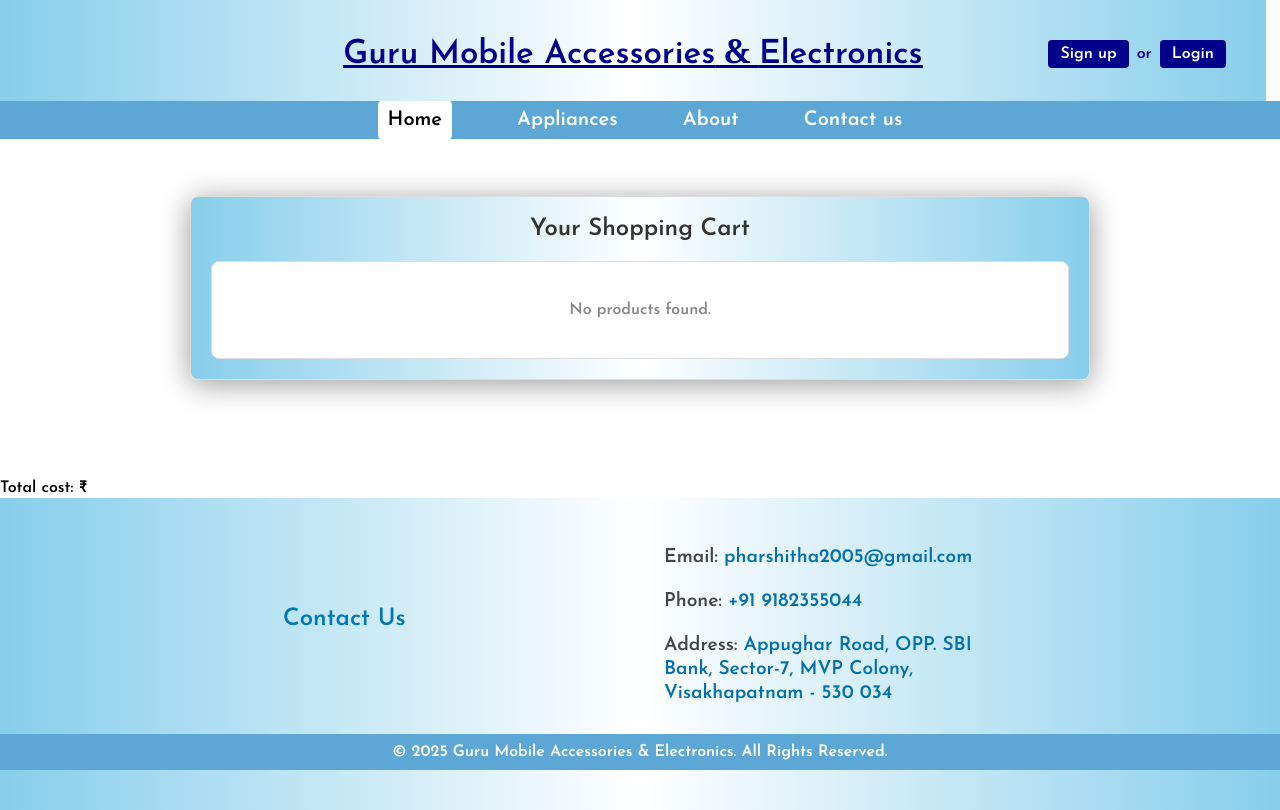
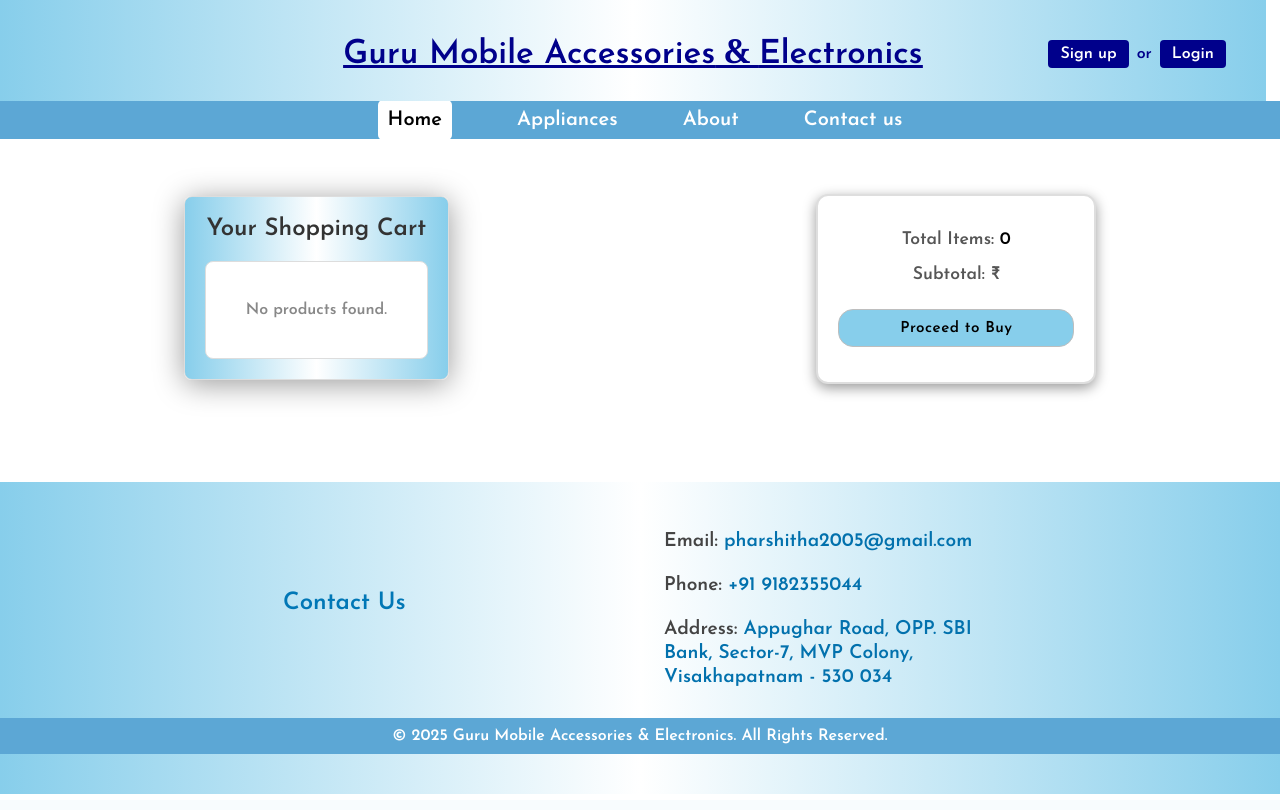
Before and after one commit to Pushpa-Harshitha05/Electronics-Website, a PHP site: page /shopping_cart.php in a window 1280 px wide. Run offline with PHP 8.4, Linux system fonts and the light colour scheme; data that the repository does not hold is empty.

Commit message:
added buy button.

```diff
--- a/fullstack/shopping_cart.php
+++ b/fullstack/shopping_cart.php
@@ -86,6 +86,7 @@ if (!$user_id) {
     </nav>
   </div>
 
+  <main class="content">
     <div class="cart-container">
       <h2 class="cart-title">Your Shopping Cart</h2>
       <div class="user-cart">
@@ -104,8 +105,6 @@ if (!$user_id) {
                 <p class="product-desc"><?php echo $product['description'] ?></p>
                 <p class="product-price"><?php echo $product['price'] ?></p>
                 <div class="product-quantity">
-                <!-- <label for="product-quantity">Quantity:</label>
-                <input type="number" name="product-quantity" id="product-quantity" min="1" max="100" value="1"> -->
                   <p>Quantity <span>1</span></p>
                 </div>
               </div>
@@ -120,7 +119,16 @@ if (!$user_id) {
     </div>
 
     <div class="total-cost">
-    <p>Total cost: &#8377 <span id="getcost">
+      <p>Total Items:
+        <span>
+          <?php
+          $getcount = mysqli_query($conn, "SELECT COUNT(*) AS total FROM `cart` WHERE user_id = '$user_id'");
+          $row1 = mysqli_fetch_assoc($getcount);
+          echo $row1['total'];
+          ?>
+        </span>
+      </p>
+      <p>Subtotal: &#8377 <span id="getcost">
           <?php
           $usercost = mysqli_query($conn, "SELECT cost FROM `details` WHERE id = '$user_id'");
           $rowcost = mysqli_fetch_assoc($usercost);
@@ -129,7 +137,11 @@ if (!$user_id) {
           }
           ?>
         </span></p>
+      <div class="buydiv">
+        <button type="button" id="buybtn">Proceed to Buy</button>
       </div>
+    </div>
+  </main>
 
 
   <footer id="footer">
--- a/fullstack/shoppingcart_styles.css
+++ b/fullstack/shoppingcart_styles.css
@@ -154,8 +154,12 @@ header{
   transform: scale(1.05);
 }
 
+.content{
+  display: flex;
+}
+
 .cart-container {
-  max-width: 900px;
+  max-width: 880px;
   margin: 100px auto;
   padding: 20px;
   background: linear-gradient(-90deg, skyblue, white, skyblue);
@@ -220,6 +224,7 @@ header{
   font-size: 14px;
   color: #666;
   margin-bottom: 10px;
+  line-height: 1.1rem;
 }
 
 .product-price {
@@ -356,3 +361,50 @@ footer .details p{
 .dropdown-menu a:hover {
   background-color: #f0f0f0;
 }
+
+.total-cost {
+  background-color: white;
+  border: 2px solid #dedede;
+  border-radius: 12px;
+  padding: 20px;
+  width: 280px;
+  margin: 30px auto;
+  margin-top: 98px;
+  text-align: center;
+  box-shadow: 0 4px 13px rgba(0, 0, 0, 0.4);
+  font-family: 'Segoe UI', Tahoma, Geneva, Verdana, sans-serif;
+  height: 190px;
+  position: sticky;
+  top: 150px;
+}
+
+.total-cost p {
+  font-size: 1.1rem;
+  font-weight: 400;
+  margin: 15px 0;
+  color: #565656;
+}
+
+.total-cost p:first-child > span {
+  font-size: 1.1rem;
+  color: black;
+}
+
+.total-cost span#getcost {
+  font-size: 1.3rem;
+  font-weight: bolder;
+  color: black;
+}
+
+#buybtn{
+  cursor: pointer;
+  background-color: skyblue;
+  border: 0.1px solid rgb(190, 190, 190);
+  width: 100%;
+  height: 38px;
+  color: black;
+  border-radius: 15px;
+  font-size: 0.95rem;
+  margin-top: 10px;
+  letter-spacing: 0.03rem;
+}
```
Lines whose indentation alone changed are shown as unchanged.
